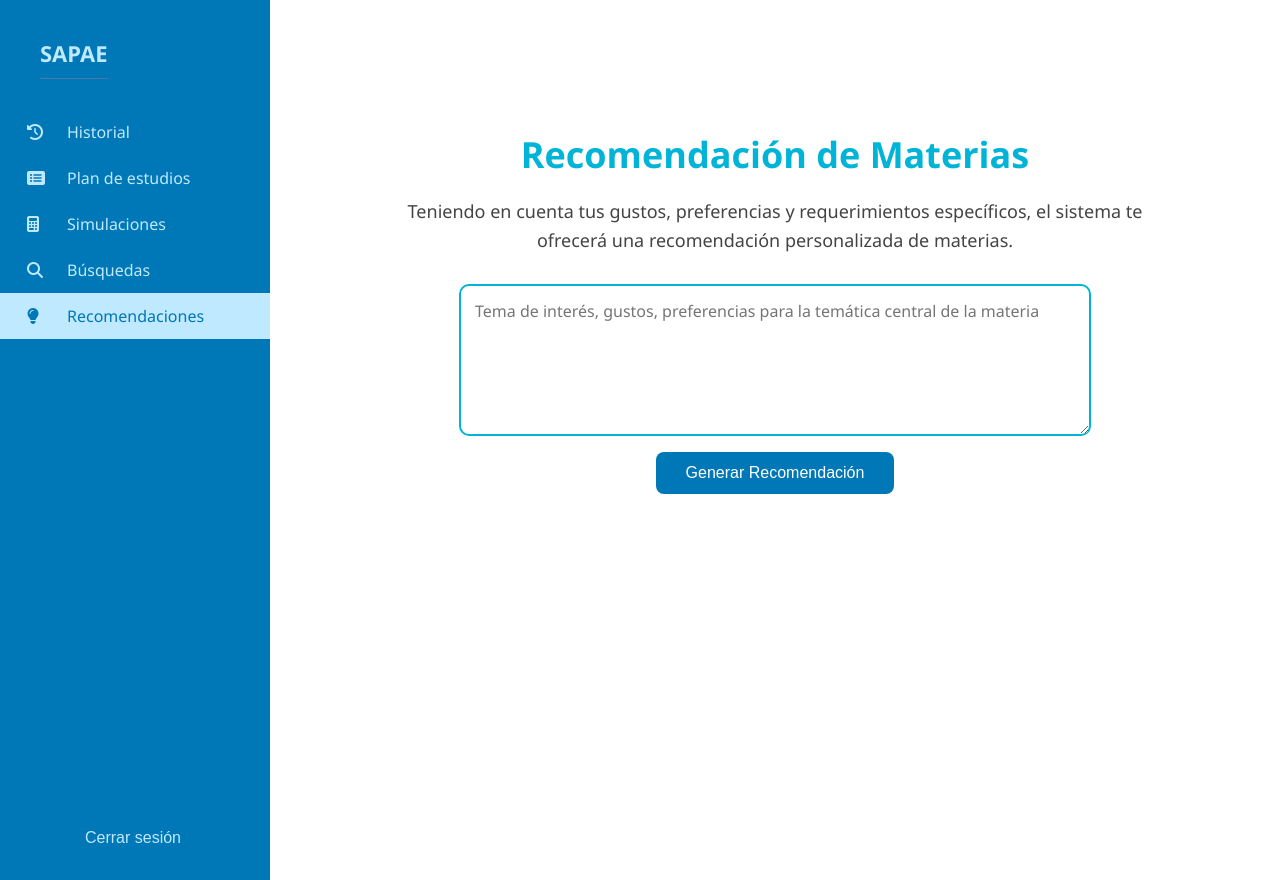
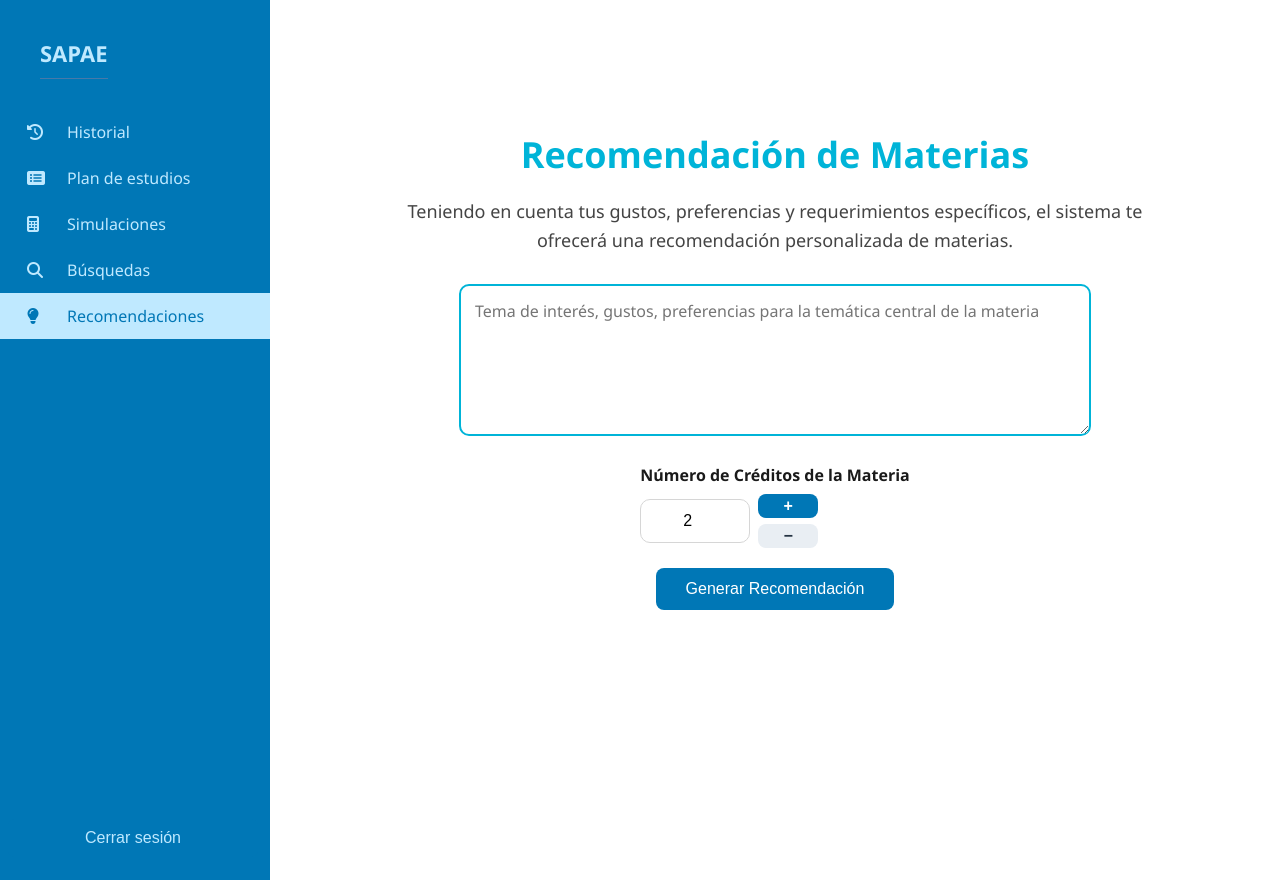
Before and after one commit to Santi-Ortiz/SAPAE-Frontend, an Angular app in the folder angularTesis/: page /recomendaciones in a window 1280 px wide. Built offline with nearby package versions, Linux system fonts and the light colour scheme.

Commit message:
Se agrega campo para creditos

```diff
--- a/angularTesis/src/app/recomendaciones/recomendaciones.component.css
+++ b/angularTesis/src/app/recomendaciones/recomendaciones.component.css
@@ -138,3 +138,86 @@ button:hover {
   border-left: 4px solid #00B4D8;
   line-height: 1.6;
 }
+
+/* --- NUEVO: stepper de créditos --- */
+.creditos-control {
+  display: grid;
+  grid-template-columns: 1fr;
+  gap: 8px;
+  margin: 12px 0 4px;
+}
+
+.creditos-control label {
+  font-weight: 600;
+  color: #1a1a1a;
+}
+
+.stepper {
+  display: inline-flex;
+  align-items: center;
+  gap: 8px;
+}
+
+.stepper input[type="number"] {
+  width: 84px;
+  height: 42px;
+  border: 1px solid #d6d6d6;
+  border-radius: 10px;
+  padding: 0 12px;
+  font-size: 16px;
+  text-align: center;
+  outline: none;
+  transition: box-shadow 0.15s ease, border-color 0.15s ease;
+  background-color: #fff;
+}
+
+.stepper input[type="number"]:focus {
+  border-color: #0077B6;
+  box-shadow: 0 0 0 3px rgba(0,119,182,0.15);
+}
+
+.stepper .buttons {
+  display: inline-flex;
+  flex-direction: column;
+  gap: 6px;
+}
+
+.btn-step {
+  width: 42px;
+  height: 20px;
+  border: none;
+  border-radius: 8px;
+  cursor: pointer;
+  background: #0077B6;
+  color: #fff;
+  font-weight: 700;
+  line-height: 1;
+  transition: background 0.15s ease, transform 0.05s ease;
+  display: inline-flex;
+  align-items: center;
+  justify-content: center;
+}
+
+.btn-step:active { transform: translateY(1px); }
+
+.btn-step:hover { background: #005f8d; }
+
+.btn-down {
+  background: #e9eef3;
+  color: #243342;
+}
+
+.btn-down:hover {
+  background: #dbe6ef;
+}
+
+.btn-step:disabled {
+  cursor: not-allowed;
+  opacity: 0.6;
+}
+
+/* Responsive pequeño */
+@media (max-width: 480px) {
+  .stepper input[type="number"] { width: 72px; }
+  .btn-step { width: 36px; }
+}
--- a/angularTesis/src/app/recomendaciones/recomendaciones.component.html
+++ b/angularTesis/src/app/recomendaciones/recomendaciones.component.html
@@ -6,8 +6,22 @@
   </p>
 
   <div class="formulario">
-    <textarea [(ngModel)]="pregunta" placeholder="Tema de interés, gustos, preferencias para la temática central de la materia"></textarea>
-    <button (click)="consultarIA()">Generar Recomendación</button>
+    <textarea [(ngModel)]="pregunta" name="pregunta"
+      placeholder="Tema de interés, gustos, preferencias para la temática central de la materia"></textarea>
+
+    <!-- 👇 Nuevo control de créditos -->
+    <div class="creditos-control">
+      <label for="creditos">Número de Créditos de la Materia</label>
+      <div class="stepper">
+        <input id="creditos" name="creditos" type="number" min="1" max="10" [(ngModel)]="creditos">
+        <div class="buttons">
+          <button type="button" class="btn-step btn-up" (click)="incCreditos()" [disabled]="cargando" aria-label="Aumentar créditos">+</button>
+          <button type="button" class="btn-step btn-down" (click)="decCreditos()" [disabled]="cargando" aria-label="Disminuir créditos">−</button>
+        </div>
+      </div>
+    </div>
+
+    <button (click)="consultarIA()" [disabled]="cargando">Generar Recomendación</button>
   </div>
 
   <!-- Spinner -->
--- a/angularTesis/src/app/recomendaciones/recomendaciones.component.ts
+++ b/angularTesis/src/app/recomendaciones/recomendaciones.component.ts
@@ -13,12 +13,23 @@ import { HttpClient, HttpClientModule } from '@angular/common/http';
 export class RecomendacionesComponent {
 
   pregunta: string = '';
+  creditos: number = 2;              // 👈 nuevo
   materias: any[] = [];
   explicacion: string = '';
   cargando: boolean = false;
   error: string = '';
 
   constructor(private http: HttpClient) {}
+
+  incCreditos() {
+    const v = Number(this.creditos) || 0;
+    this.creditos = Math.min(10, v + 1);
+  }
+
+  decCreditos() {
+    const v = Number(this.creditos) || 1;
+    this.creditos = Math.max(1, v - 1);
+  }
 
   consultarIA() {
     if (!this.pregunta.trim()) return;
@@ -28,7 +39,8 @@ export class RecomendacionesComponent {
     this.explicacion = '';
     this.error = '';
 
-    const body = { intereses: this.pregunta };
+    // 👇 ahora enviamos intereses + creditos
+    const body = { intereses: this.pregunta, creditos: this.creditos };
 
     this.http.post<any>('http://localhost:8080/api/rag/recomendar', body).subscribe(
       (res) => {
```
